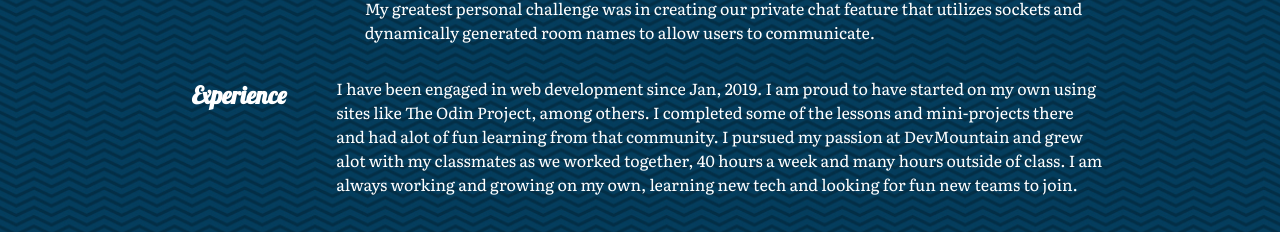
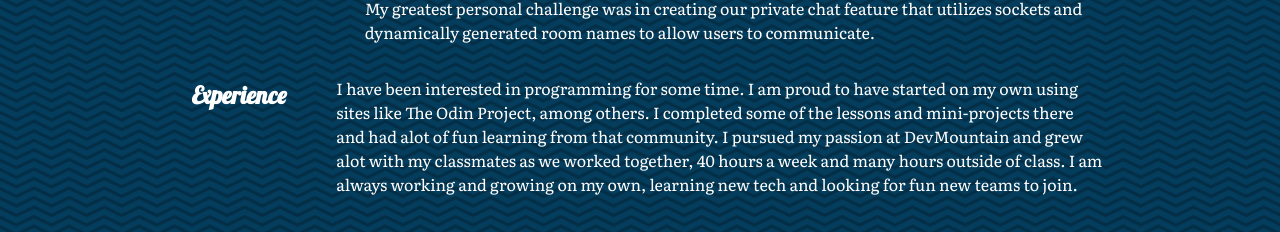
Before and after one commit to Joe-Esgar/Joe-Esgar.github.io, a plain HTML site: page index.html in a window 1280 px wide. Shown: the part 1211-1443 px from the top of the page. Drawn offline with Linux system fonts and the light colour scheme.

Commit message:
text change

```diff
--- a/index.html
+++ b/index.html
@@ -126,8 +126,8 @@
         <h2 class="style">Experience</h2>
         <div class="text">
           <p>
-            I have been engaged in web development since Jan, 2019. I am proud
-            to have started on my own using sites like The Odin Project, among
+            I have been interested in programming for some time. I am proud to
+            have started on my own using sites like The Odin Project, among
             others. I completed some of the lessons and mini-projects there and
             had alot of fun learning from that community. I pursued my passion
             at DevMountain and grew alot with my classmates as we worked
```
